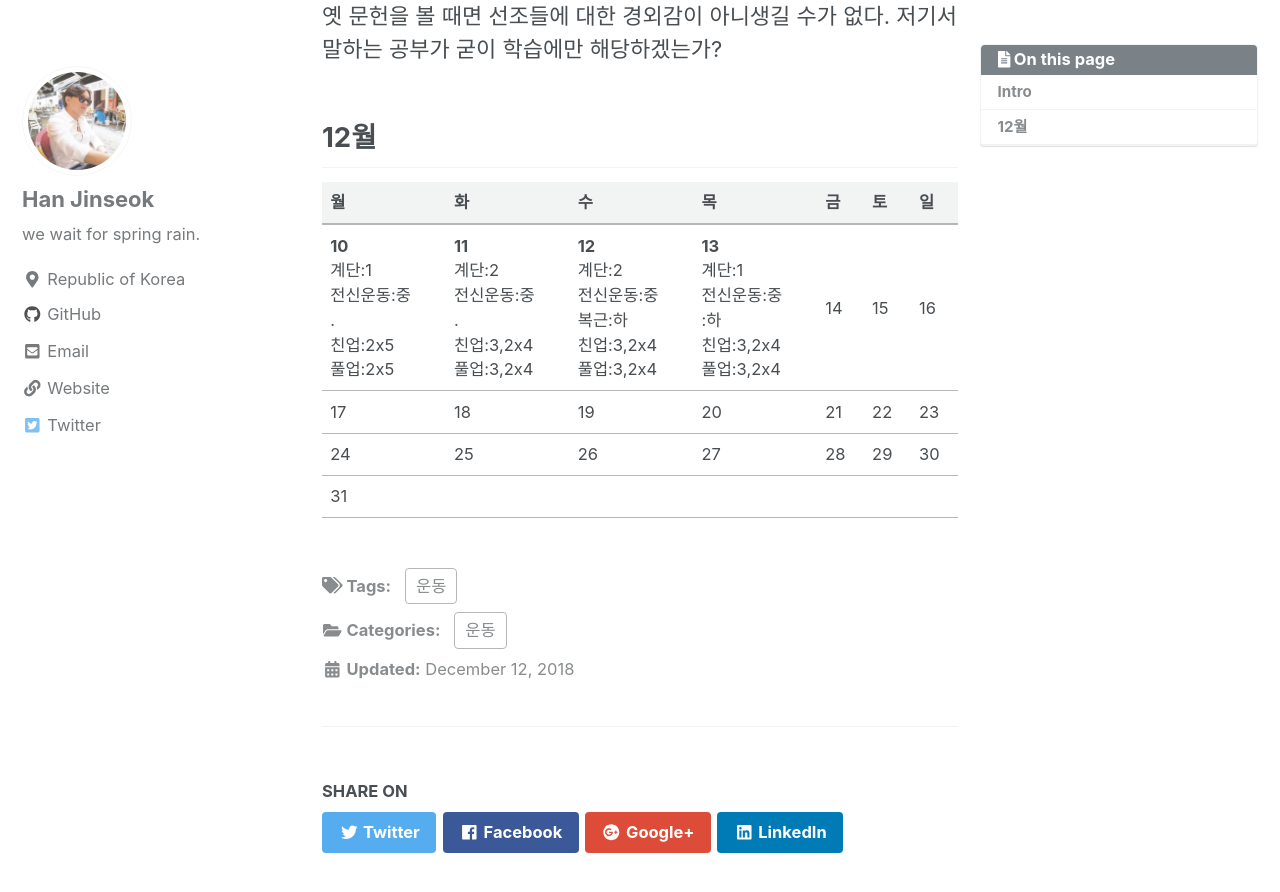
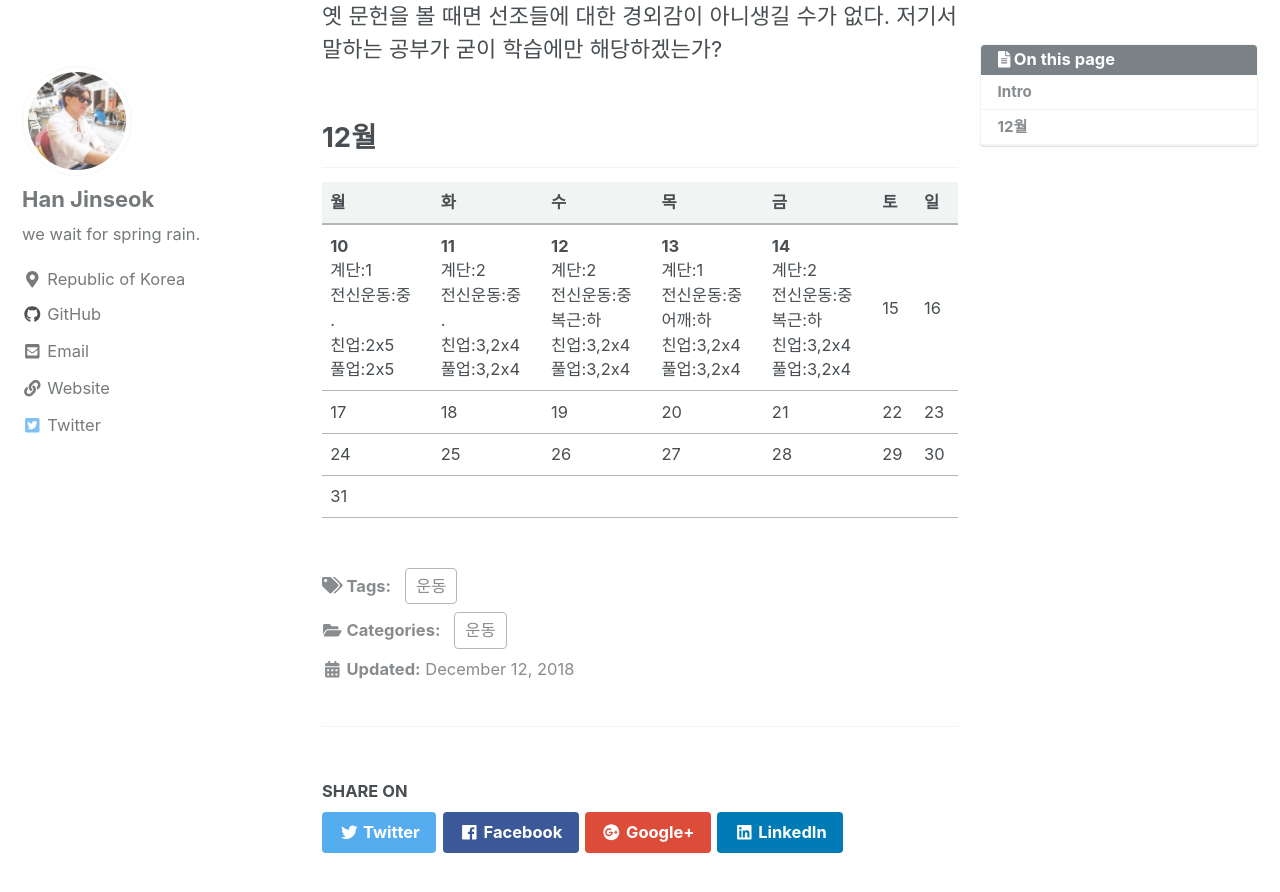
Before and after one commit to moregorenine/moregorenine.github.io, a Jekyll site: the page built from _posts/exercise/2018-12-10-exercise.md, in a window 1280 px wide and 900 px high, scrolled down 611 px. Shown: the top 892 px of the window. Built offline with Jekyll 4.4.1, drawn with Linux system fonts in a browser that asks for light colours; nearby versions of some CDN libraries; comment, search, counter and statistics services are not loaded; a style sheet for code colours, icons or effects is not loaded.

Commit message:
Update 2018-12-10-exercise.md

```diff
--- a/_posts/exercise/2018-12-10-exercise.md
+++ b/_posts/exercise/2018-12-10-exercise.md
@@ -21,7 +21,7 @@ toc_sticky: true
 
 | 월 | 화 | 수 | 목 | 금 | 토 | 일 |
 |:---|:---|:---|:---|:---|:---|:---|
-| **10**<br>계단:1<br>전신운동:중<br>.<br>친업:2x5<br>풀업:2x5 | **11**<br>계단:2<br>전신운동:중<br>.<br>친업:3,2x4<br>풀업:3,2x4 | **12**<br>계단:2<br>전신운동:중<br>복근:하<br>친업:3,2x4<br>풀업:3,2x4 | **13**<br>계단:1<br>전신운동:중<br>:하<br>친업:3,2x4<br>풀업:3,2x4 | 14 | 15 | 16 |
+| **10**<br>계단:1<br>전신운동:중<br>.<br>친업:2x5<br>풀업:2x5 | **11**<br>계단:2<br>전신운동:중<br>.<br>친업:3,2x4<br>풀업:3,2x4 | **12**<br>계단:2<br>전신운동:중<br>복근:하<br>친업:3,2x4<br>풀업:3,2x4 | **13**<br>계단:1<br>전신운동:중<br>어깨:하<br>친업:3,2x4<br>풀업:3,2x4 | **14**<br>계단:2<br>전신운동:중<br>복근:하<br>친업:3,2x4<br>풀업:3,2x4 | 15 | 16 |
 | 17 | 18 | 19 | 20 | 21 | 22 | 23 |
 | 24 | 25 | 26 | 27 | 28 | 29 | 30 |
 | 31 |    |    |    |    |    |    |
```
